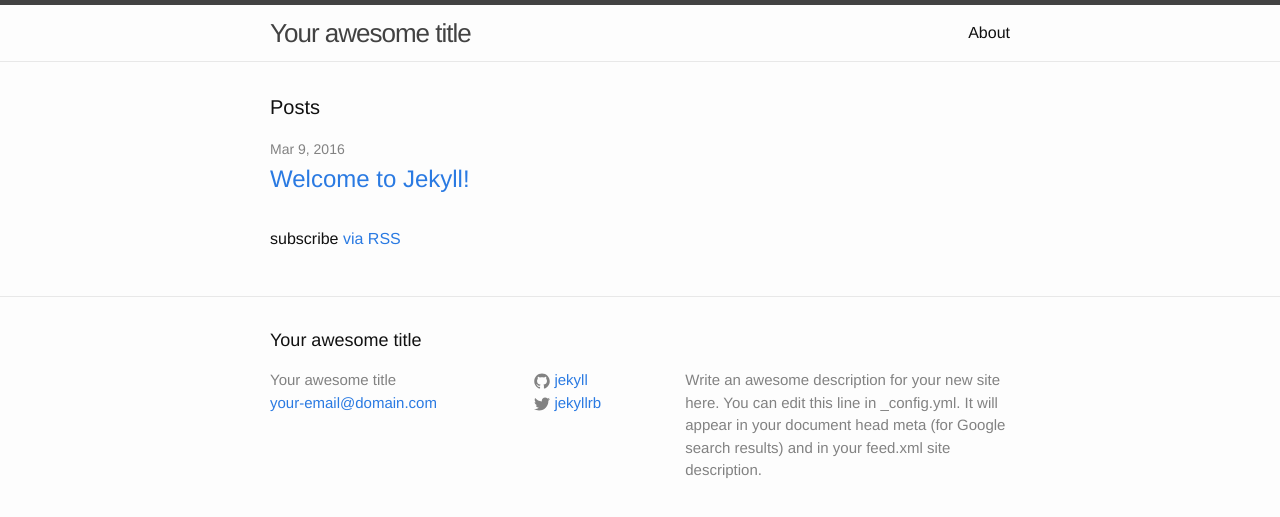
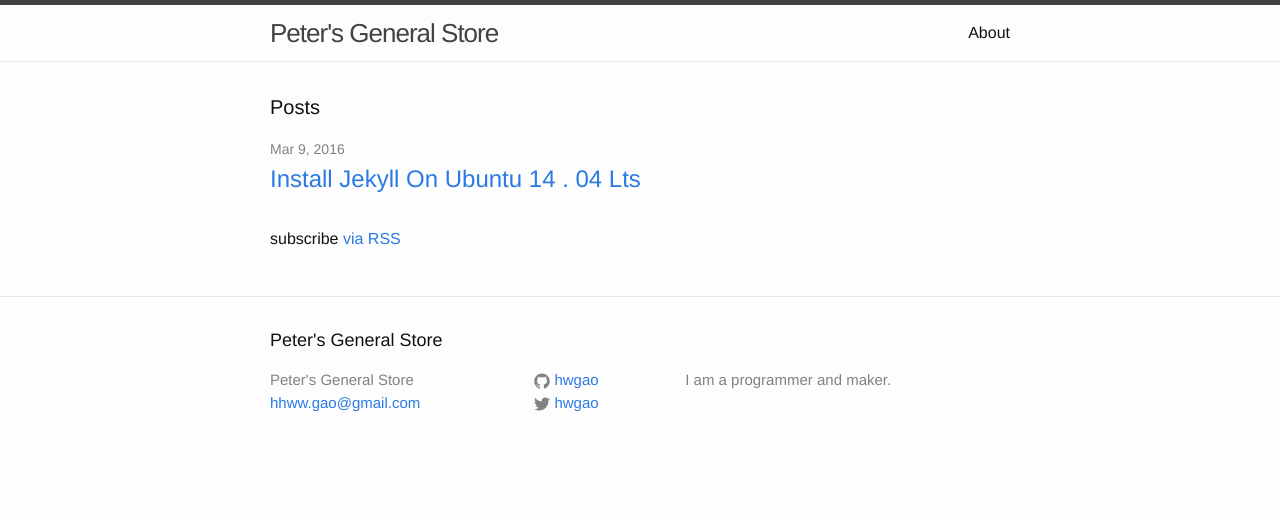
Before and after one commit to hwgao/hwgao.github.io, a Jekyll site: the page built from index.html, in a window 1280 px wide. Shown: the top 517 px of the page. Built offline with Jekyll 4.4.1, drawn with Linux system fonts in a browser that asks for light colours.

Commit message:
first post

```diff
--- a/_config.yml
+++ b/_config.yml
@@ -1,14 +1,12 @@
 # Site settings
-title: Your awesome title
-email: your-email@domain.com
+title: Peter's General Store
+email: hhww.gao@gmail.com
 description: > # this means to ignore newlines until "baseurl:"
-  Write an awesome description for your new site here. You can edit this
-  line in _config.yml. It will appear in your document head meta (for
-  Google search results) and in your feed.xml site description.
+  I am a programmer and maker.
 baseurl: "" # the subpath of your site, e.g. /blog/
 url: "http://yourdomain.com" # the base hostname & protocol for your site
-twitter_username: jekyllrb
-github_username:  jekyll
+twitter_username: hwgao
+github_username:  hwgao
 
 # Build settings
 markdown: kramdown
--- /dev/null
+++ b/_posts/2016-03-09-install-jekyll-on-ubuntu-14-.-04-LTS.markdown
@@ -0,0 +1,7 @@
+---
+layout: post
+tilte: Install jekyll on Ubuntu 14.04 LTS
+---
+
+* $ sudo apt-get install ruby-dev nodejs
+* $ sudo gem install jekyll - v 2.5.3
```
Also changed, not shown: _posts/2016-03-09-welcome-to-jekyll.markdown (deleted, +0 -25 lines).
